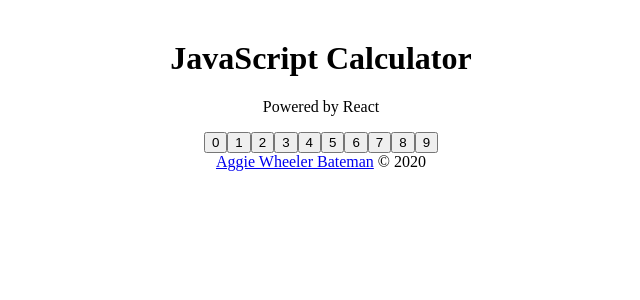
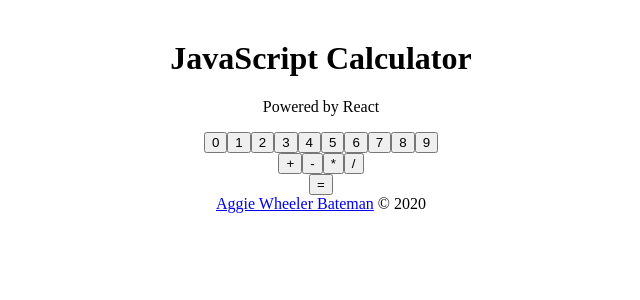
Before and after one commit to aggiewb/javascript-calculator, a React (Create React App) app in the folder client/: page / in a window 1280 px wide. Shown: the top 300 px of the page, without its empty margins (319-959 px from the left). Built offline with nearby package versions, Linux system fonts and the light colour scheme.

Commit message:
Add Operators component which creates buttons with ids
corresponding to the App property operators object key and values corresponding to the object values

```diff
--- a/client/src/App.js
+++ b/client/src/App.js
@@ -1,6 +1,7 @@
 import React from 'react';
 import './App.css';
-import Numbers from './components/Numbers.js'
+import Numbers from './components/Numbers.js';
+import Operators from './components/Operators.js';
 import Footer from './components/Footer.js';
 
 class App extends React.Component {
@@ -8,6 +9,12 @@ class App extends React.Component {
     super();
     this.englishNumbers = ["zero", "one", "two", "three", "four",
                           "five", "six", "seven", "eight", "nine"];
+    this.operators = {
+      add: "+",
+      subtract: "-",
+      multiply: "*",
+      divide: "/"
+    };
   }
 
   render(){
@@ -16,6 +23,8 @@ class App extends React.Component {
       <p>Powered by React</p>
       <section id="calculator">
         <Numbers engNums={this.englishNumbers} />
+        <Operators operators={this.operators}/>
+        <button id="equals">=</button>
       </section>
       <Footer />
     </div>;
--- /dev/null
+++ b/client/src/components/Operators.js
@@ -0,0 +1,12 @@
+import React from 'react';
+
+function Operators(props){
+    return <div>
+        {Object.entries(props.operators).map(operator => {
+            const [key, sign] = operator;
+            return <button key={key} id={key}>{sign}</button>
+        })}
+    </div>;
+}
+
+export default Operators;
```
